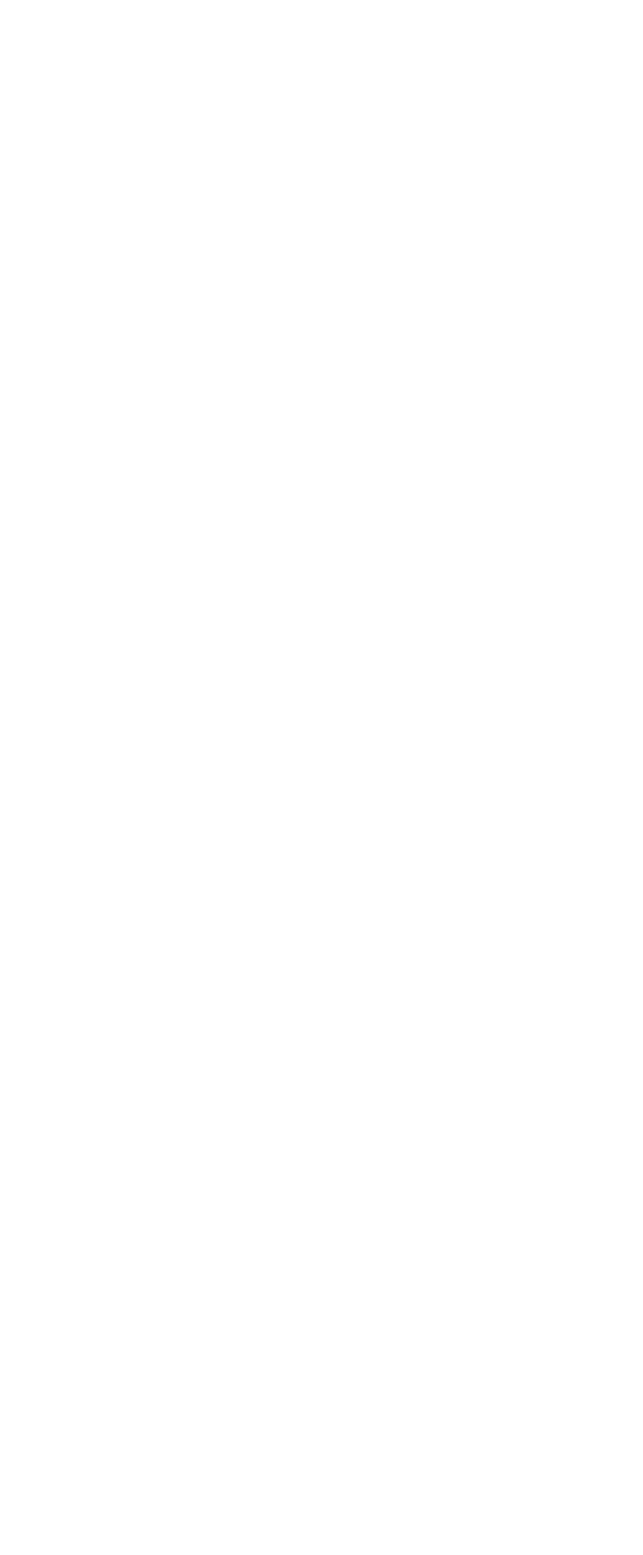
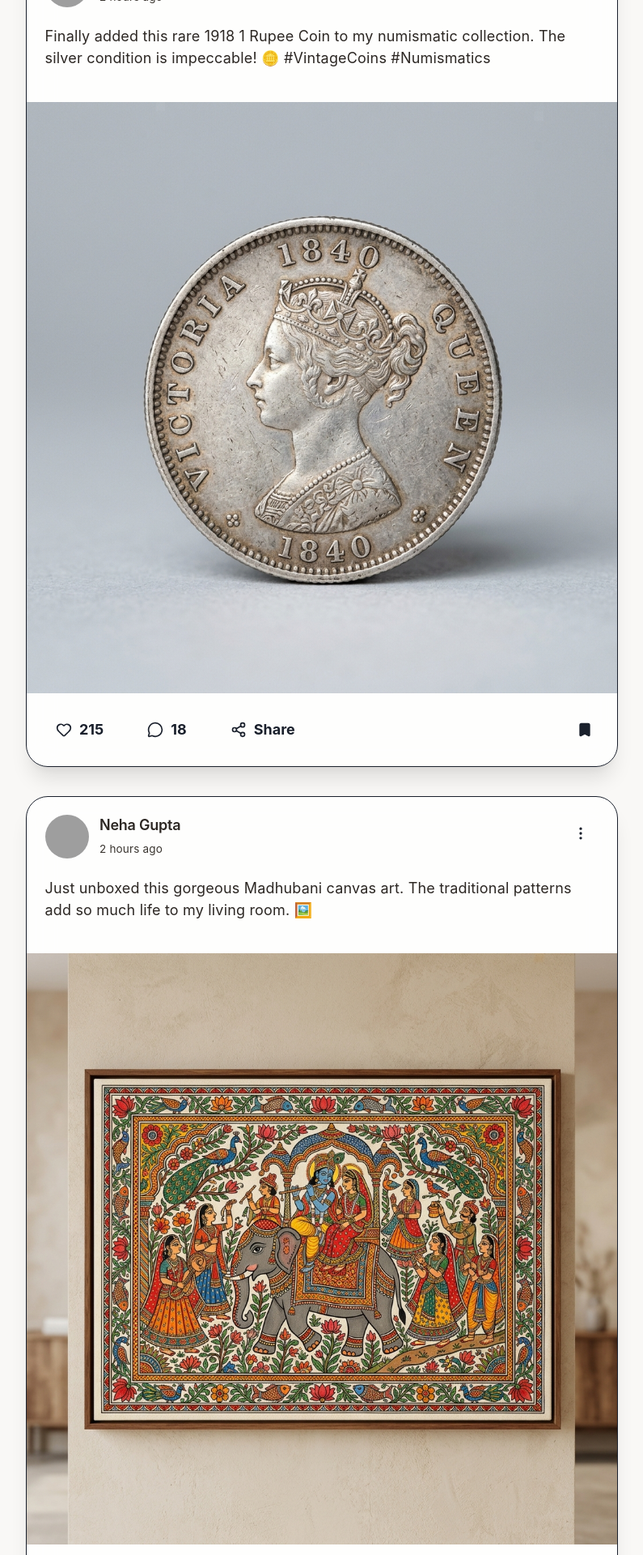
Before and after one commit to Rajchhapariya/Collector-s-Hub, a React (Vite) app: page /feed in a window 1280 px wide. Shown: the part 3480-5400 px from the top of the page at 81% size, without its empty margins (242-1037 px from the left). Before the commit the page ends 3456 px from the top, so only its background shows below. Built offline with nearby package versions, Linux system fonts and the light colour scheme; grey boxes are pictures that could not be loaded.

Commit message:
Add more feed posts featuring Indian profiles and collectibles

```diff
--- a/src/data/mockData.ts
+++ b/src/data/mockData.ts
@@ -140,5 +140,43 @@ export const mockFeedPosts: FeedPost[] = [
     category: 'Art',
     likes: 56,
     comments: 3,
+  },
+  {
+    id: 'p4',
+    user: {
+      name: 'Vikram Singh',
+      avatar: 'https://randomuser.me/api/portraits/men/32.jpg',
+    },
+    image: '/images/indian_coin.png',
+    caption: 'Finally added this rare 1918 1 Rupee Coin to my numismatic collection. The silver condition is impeccable! 🪙 #VintageCoins #Numismatics',
+    category: 'Coins',
+    likes: 215,
+    comments: 18,
+    isSaved: true,
+  },
+  {
+    id: 'p5',
+    user: {
+      name: 'Neha Gupta',
+      avatar: 'https://randomuser.me/api/portraits/women/44.jpg',
+    },
+    image: '/images/madhubani_art.png',
+    caption: 'Just unboxed this gorgeous Madhubani canvas art. The traditional patterns add so much life to my living room. 🖼️',
+    category: 'Art',
+    likes: 432,
+    comments: 27,
+    isLiked: true,
+  },
+  {
+    id: 'p6',
+    user: {
+      name: 'Arjun Reddy',
+      avatar: 'https://randomuser.me/api/portraits/men/57.jpg',
+    },
+    image: '/images/kundan_necklace.png',
+    caption: 'Acquired this breathtaking royal Kundan necklace for an upcoming family wedding. The craftsmanship of Rajputana jewelers is truly unmatched. ✨',
+    category: 'Jewelry',
+    likes: 890,
+    comments: 54,
   }
 ];
--- a/src/pages/Marketplace/Marketplace.tsx
+++ b/src/pages/Marketplace/Marketplace.tsx
@@ -112,6 +112,8 @@ const Marketplace = () => {
             <option value="Art">Art</option>
             <option value="Jewelry">Jewelry</option>
             <option value="Crafts">Crafts</option>
+            <option value="Coins">Coins</option>
+            <option value="Stamps">Stamps</option>
           </Select>
 
           <Select placeholder="All Conditions" maxW={{ base: '100%', md: '200px' }} value={condition} onChange={(e) => setCondition(e.target.value)}>
```
